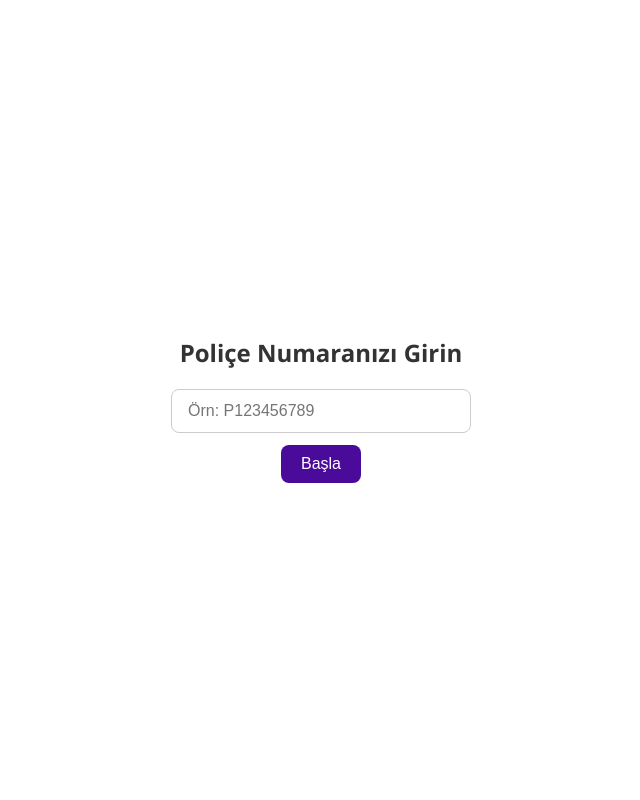
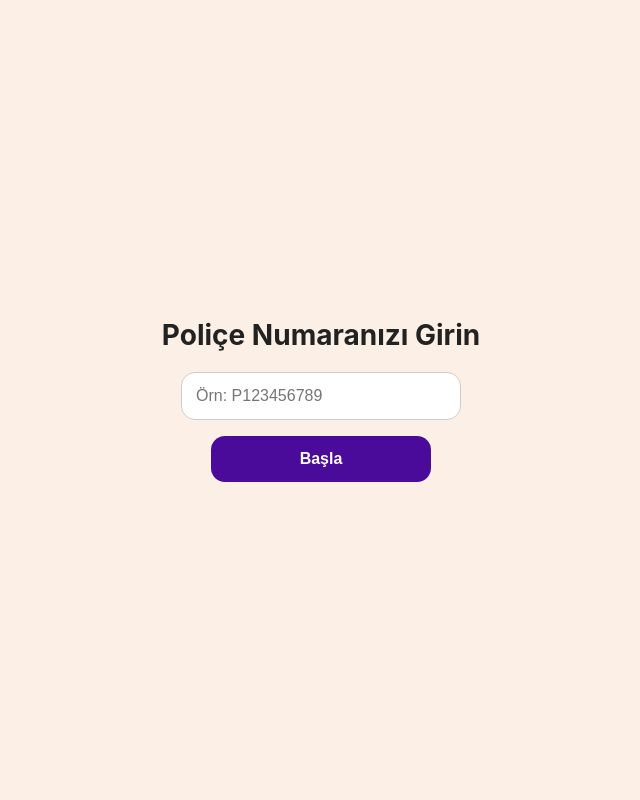
Before and after one commit to keremkocatushepiyi/n8n-police-chatbot, a FastAPI app: page / in a window 1280 px wide. Shown: the whole page, without its empty margins (319-959 px from the left). Run offline with FastAPI, Linux system fonts and the light colour scheme.

Commit message:
working version

```diff
--- a/services/webhook_service.py
+++ b/services/webhook_service.py
@@ -43,7 +43,7 @@ async def submit_policy_to_n8n(user_id: str, policy_number: str) -> str:
 
                 # Eğer liste geldiyse (örneğin: [{ "output": "..." }])
                 if isinstance(json_data, list) and len(json_data) > 0:
-                    return json_data[0].get("output", "Poliçen işlendi.")
+                    return json_data[0].get("output", "Poliçen işlenemedi.")
                 elif isinstance(json_data, dict):
                     return json_data.get("response", "Poliçen işlendi.")
                 else:
--- a/static/css/style.css
+++ b/static/css/style.css
@@ -1,21 +1,22 @@
 :root {
-  --primary-color: #4A0B9B;
-  --user-bg: var(--primary-color);
-  --bot-bg: #f1f1f1;
-  --text-color: #fff;
-  --radius: 10px;
-  --chat-max-width: 900px;
+  --primary: #977ef9;
+  --secondary: #4a0b9b;
+  --accent: #e4dcfb; /* açık mor bot balonu */
+  --background: #fcf0e6;
+  --text-light: #fff;
+  --text-dark: #222;
+  --radius: 14px;
 }
 
 * {
   box-sizing: border-box;
+  margin: 0;
+  padding: 0;
 }
 
 body {
-  font-family: 'Segoe UI', sans-serif;
-  background-color: #f5f5f5;
-  margin: 0;
-  padding: 0;
+  font-family: 'Inter', sans-serif;
+  background-color: var(--background);
   display: flex;
   justify-content: center;
   align-items: center;
@@ -55,106 +82,77 @@ textarea {
   resize: none;
   padding: 14px 16px;
   font-size: 16px;
-  border: 1px solid #ccc;
+  border: 1.5px solid #aaa;
   border-radius: var(--radius);
+  font-family: inherit;
+  height: 48px;
   outline: none;
-  height: 50px;
-  background-color: #fff;
-  font-family: inherit;
+  transition: border 0.2s ease;
+}
+
+textarea:focus {
+  border-color: var(--primary);
 }
 
 button {
-  padding: 12px 20px;
-  background-color: var(--primary-color);
-  color: var(--text-color);
+  background-color: var(--secondary);
+  color: white;
+  padding: 0 20px;
   border: none;
   border-radius: var(--radius);
   cursor: pointer;
-  font-size: 16px;
-  font-weight: 500;
-  transition: background-color 0.2s ease;
+  font-weight: 600;
+  transition: background 0.2s;
 }
 
 button:hover {
-  background-color: #3b067e;
+  background-color: var(--primary);
 }
 
-.message {
-  padding: 12px 16px;
-  margin: 8px 0;
-  border-radius: var(--radius);
-  max-width: 75%;
-  word-wrap: break-word;
-  line-height: 1.5;
-  font-size: 15px;
-}
-
-.user {
-  background-color: var(--user-bg);
-  color: var(--text-color);
-  align-self: flex-end;
-  margin-left: auto;
-  text-align: left;
-}
-
-.bot {
-  background-color: var(--bot-bg);
-  color: #222;
-  align-self: flex-start;
-  margin-right: auto;
-  text-align: left;
-}
-
-/* Poliçe kutusu */
 .policy-box {
   position: absolute;
   top: 0;
   left: 0;
   width: 100%;
   height: 100vh;
-  background: rgba(255, 255, 255, 0.96);
+  background-color: var(--background);
   display: flex;
   flex-direction: column;
   justify-content: center;
   align-items: center;
+  color: #222;
   z-index: 100;
 }
 
 .policy-box h2 {
-  font-size: 24px;
+  font-size: 28px;
   margin-bottom: 20px;
-  color: #333;
 }
 
 .policy-box input {
-  padding: 12px 16px;
+  padding: 14px;
+  border-radius: var(--radius);
+  border: 1px solid #ccc;
   font-size: 16px;
-  border: 1px solid #ccc;
-  border-radius: 8px;
-  width: 300px;
-  margin-bottom: 12px;
+  width: 280px;
+  margin-bottom: 16px;
 }
 
 .policy-box button {
-  padding: 10px 20px;
-  background-color: var(--primary-color);
+  background-color: var(--secondary);
   color: white;
-  border: none;
-  border-radius: 8px;
-  font-size: 16px;
-  cursor: pointer;
 }
+
 .loading {
   margin-top: 20px;
+  color: var(--text-dark);
   text-align: center;
-  color: #444;
-  font-size: 16px;
 }
 
 .spinner {
   margin: 12px auto;
-  border: 4px solid #f3f3f3;
-  border-top: 4px solid #4A0B9B;
+  border: 4px solid rgba(0, 0, 0, 0.1);
+  border-top: 4px solid var(--secondary);
   border-radius: 50%;
   width: 40px;
   height: 40px;
@@ -162,6 +160,28 @@ button:hover {
 }
 
 @keyframes spin {
-  0% { transform: rotate(0deg); }
-  100% { transform: rotate(360deg); }
+  0% {
+    transform: rotate(0deg);
+  }
+
+  100% {
+    transform: rotate(360deg);
+  }
 }
+
+.policy-box button {
+  background-color: var(--secondary);
+  color: white;
+  padding: 14px 28px;
+  font-size: 16px;
+  border: none;
+  width: 220px;
+  border-radius: var(--radius);
+  cursor: pointer;
+  font-weight: 600;
+  transition: background-color 0.2s ease;
+}
+
+.policy-box button:hover {
+  background-color: var(--primary);
+}
--- a/templates/index.html
+++ b/templates/index.html
@@ -15,7 +15,7 @@
 
   <div id="loading" class="loading" style="display: none;">
     <div class="spinner"></div>
-    <p>Poliçen işleniyor, lütfen bekleyin...</p>
+    <p>Poliçe işleniyor, lütfen bekleyin...</p>
   </div>
 </div>
 
```
Also changed, not shown: other parts of static/css/style.css (+36 -10 lines), static/js/chat.js (+33 -54 lines), 1 other file.
